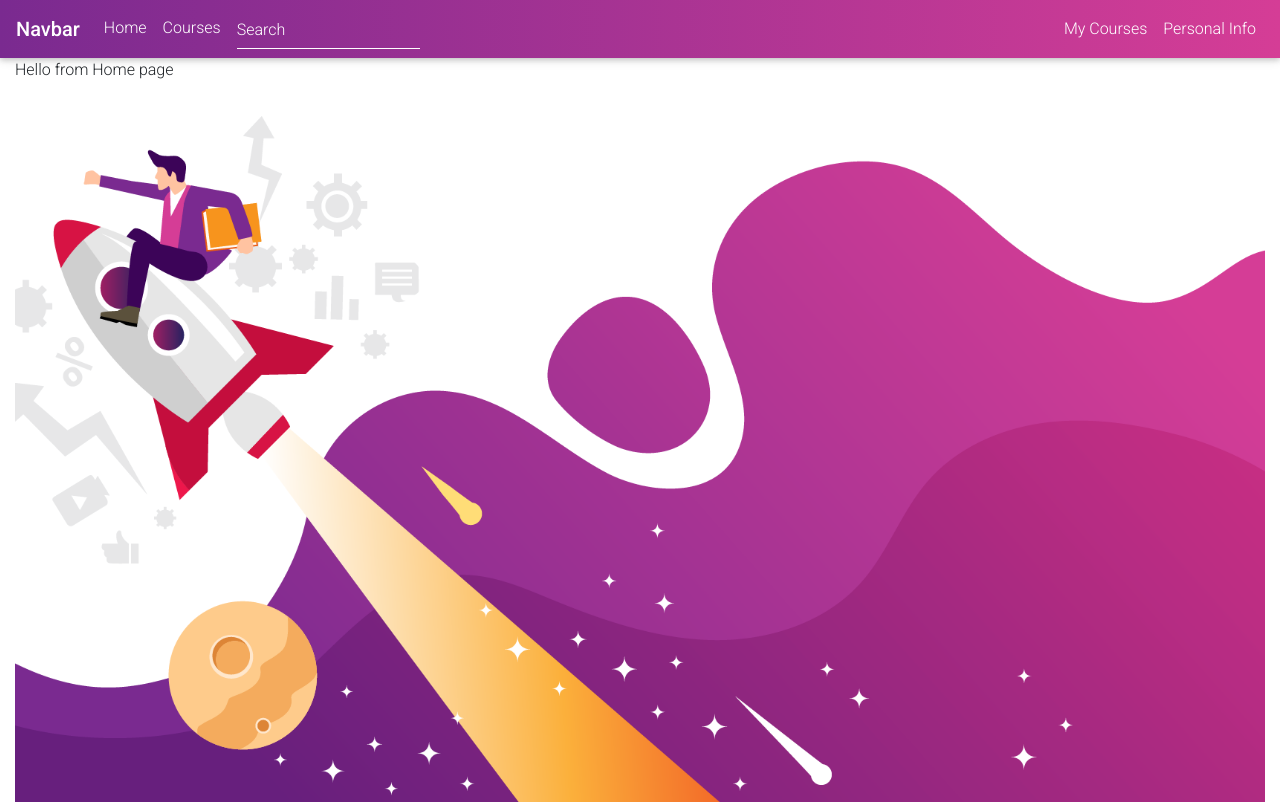
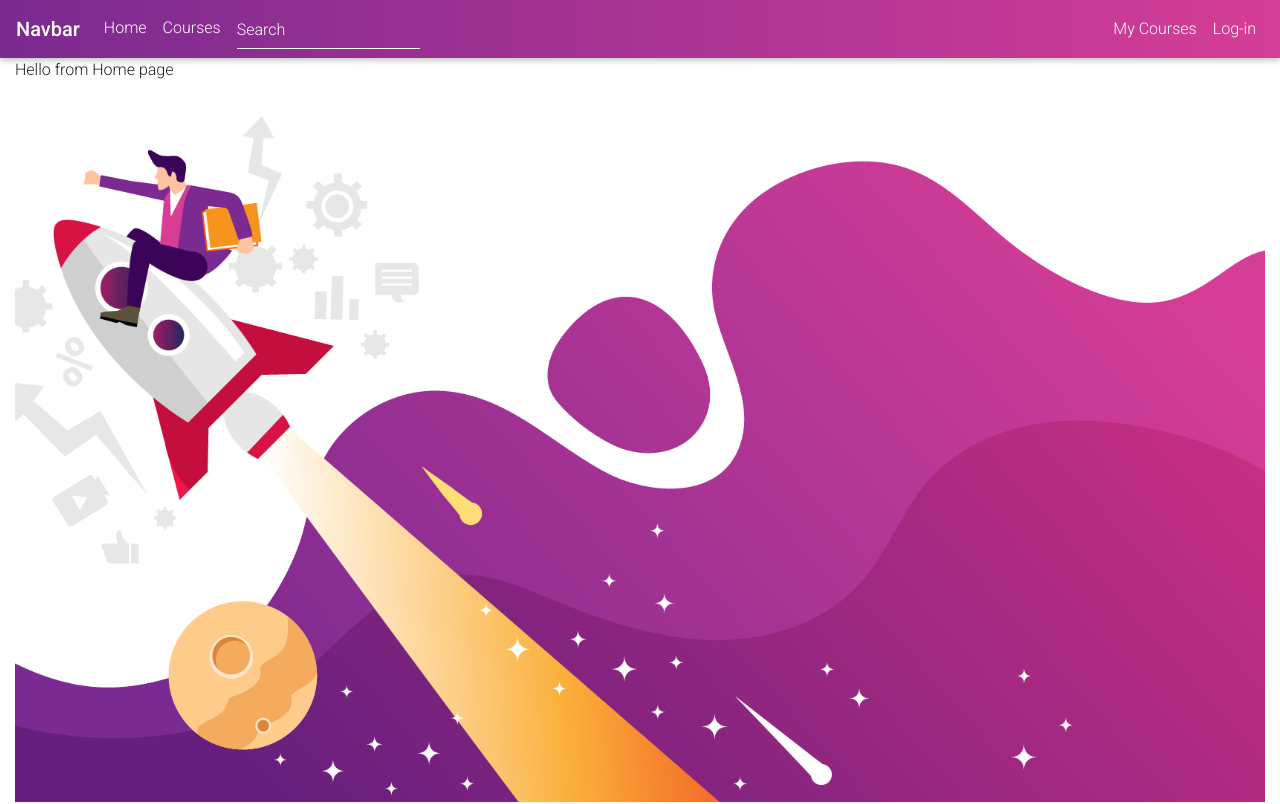
Before and after one commit to roee030/courses-app-react, a React (Create React App) app: page / in a window 1280 px wide. Shown: the top 804 px of the page. Built offline with nearby package versions, Linux system fonts and the light colour scheme.

Commit message:
change name of the page

```diff
--- a/src/App.js
+++ b/src/App.js
@@ -24,7 +24,7 @@ function App() {
         <Route exact path="/" component={Home}/>
         <Route exact path="/courses" component={Courses}/>
         <Route exact path="/courses/:id" component={SingleCourse}/>
-        <Route path="/sign-in" component={Signin}/>
+        <Route path="/log-in" component={Signin}/>
         <Route path="/register" component={Register}/>
         <Route component={ErrorPage}/>
       </Switch>
--- a/src/components/Navbar.js
+++ b/src/components/Navbar.js
@@ -37,8 +37,6 @@ render() {
               Courses
               </MDBNavLink>
             </MDBNavItem>
-
-
             <MDBNavItem>
             <MDBFormInline waves>
               <div className="md-form my-0">
@@ -52,7 +50,7 @@ render() {
           <MDBNavLink to="#!">My Courses</MDBNavLink>
         </MDBNavItem>
             <MDBNavItem>
-              <MDBNavLink to="#!">Personal Info</MDBNavLink>
+              <MDBNavLink to="/log-in">Log-in</MDBNavLink>
             </MDBNavItem>
           </MDBNavbarNav>
         </MDBCollapse>
```
